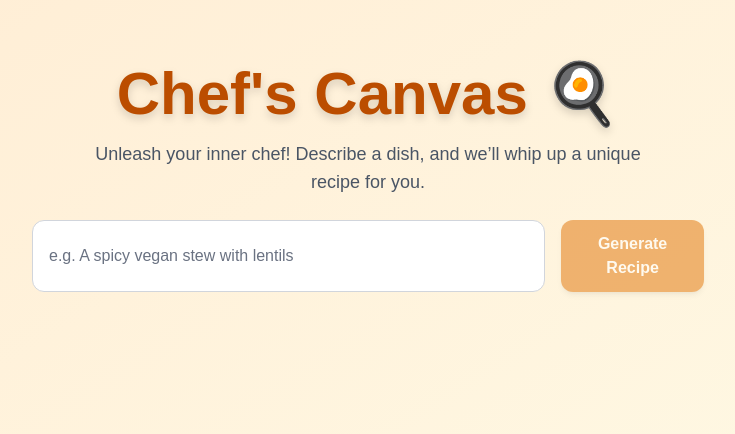
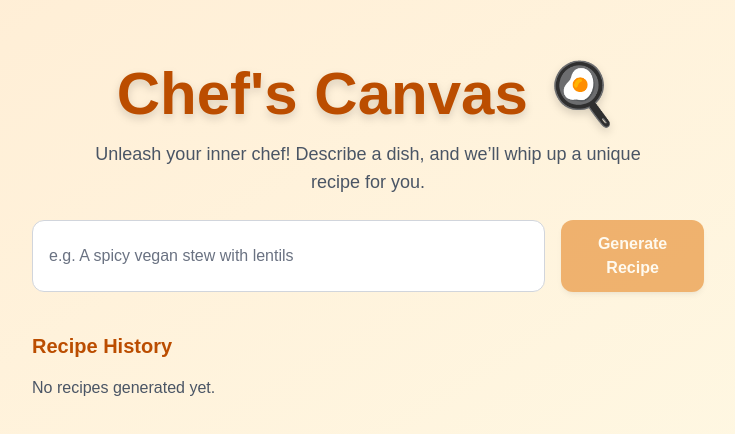
Before and after one commit to andrewindeche/askbot, a Next.js app in the folder frontend/: page / in a window 1280 px wide. Shown: the top 434 px of the page, without its empty margins (272-1007 px from the left). Built offline with nearby package versions, Linux system fonts and the light colour scheme.

Commit message:
add state for history

```diff
--- a/frontend/src/app/page.tsx
+++ b/frontend/src/app/page.tsx
@@ -3,11 +3,13 @@
 import { useState } from "react";
 import Head from "next/head";
 import axios from "axios";
+import Image from "next/image";
 
 export default function Home() {
   const [prompt, setPrompt] = useState("");
   const [recipe, setRecipe] = useState(null);
   const [loading, setLoading] = useState(false);
+  const [history, setHistory] = useState<string[]>([]);
 
   const generateRecipe = async () => {
     setLoading(true);
@@ -15,7 +17,9 @@ export default function Home() {
       const res = await axios.post("http://localhost:8000/generate-recipe", {
         prompt,
       });
+      const newRecipe = res.data.title;
       setRecipe(res.data);
+      setHistory((prevHistory) => [newRecipe, ...prevHistory]);
     } catch (error) {
       console.error("Error generating recipe:", error);
       setRecipe(null);
@@ -63,14 +67,36 @@ export default function Home() {
               {recipe.recipe || "No recipe found."}
             </p>
             {recipe.image_url && (
-              <img
-                src={recipe.image_url}
-                alt="Recipe"
-                className="mt-4 rounded-xl shadow-md w-full"
-              />
+              <div className="mt-4 w-full">
+                <Image
+                  src={recipe.image_url}
+                  alt="Recipe"
+                  width={600}
+                  height={400}
+                  className="rounded-xl shadow-md"
+                />
+              </div>
             )}
           </div>
         )}
+
+        <div className="mt-10 w-full max-w-2xl">
+          <h2 className="text-xl font-bold text-amber-700 mb-4">Recipe History</h2>
+          <div className="space-y-4">
+            {history.length === 0 ? (
+              <p className="text-gray-600">No recipes generated yet.</p>
+            ) : (
+              history.map((item, index) => (
+                <div
+                  key={index}
+                  className="p-4 bg-gray-100 rounded-xl shadow-md border border-yellow-200"
+                >
+                  <p className="text-lg text-gray-700">{item}</p>
+                </div>
+              ))
+            )}
+          </div>
+        </div>
       </div>
     </>
   );
```
